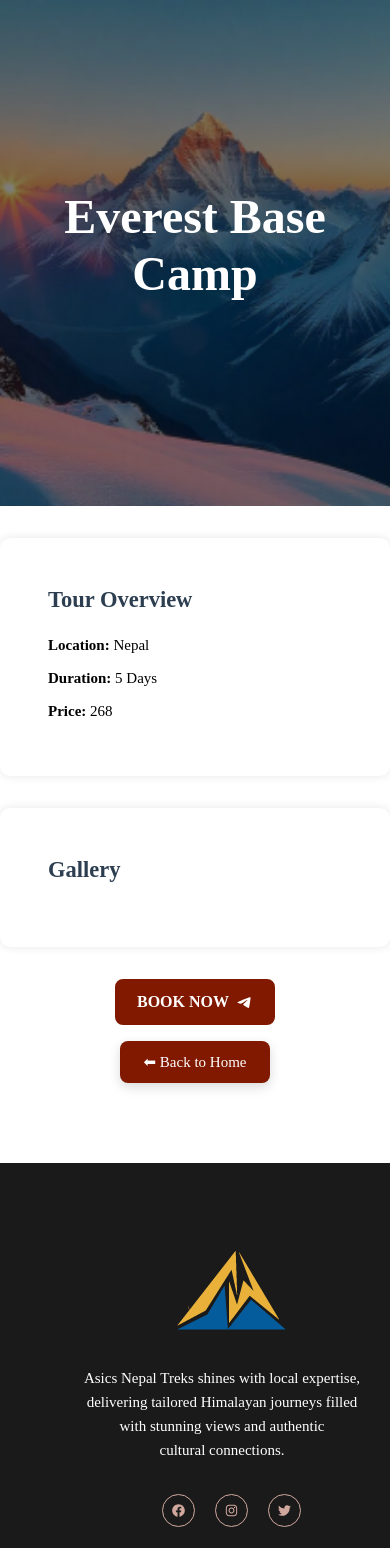
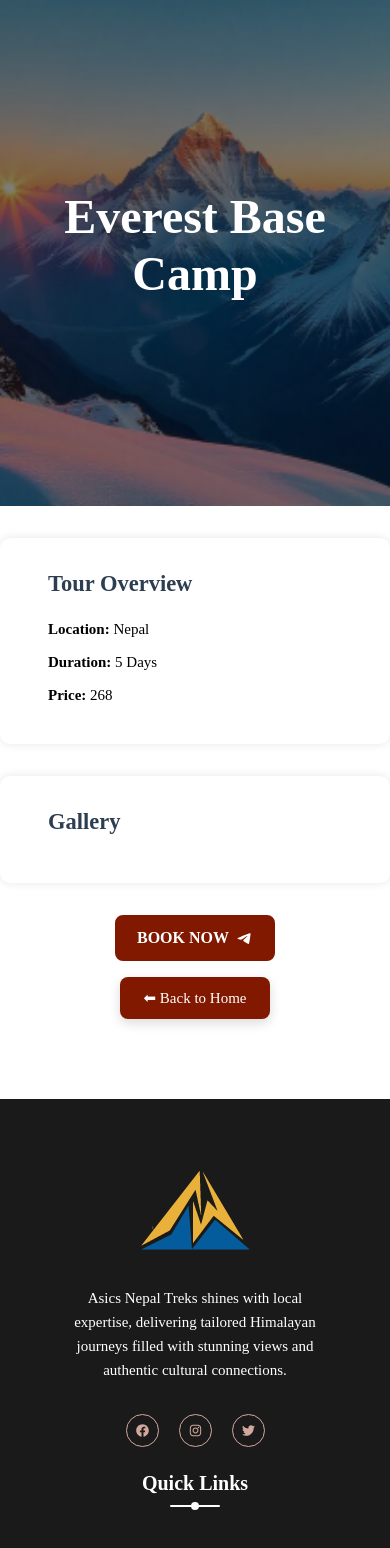
Before and after one commit to sumanmoktan/Travel_Project, a React (Vite) app: page /tour/1 in a window 390 px wide. Shown: the top 1548 px of the page. Built offline with nearby package versions, Linux system fonts and the light colour scheme; a web font is replaced by a local one.

Commit message:
changes done on index.css for responsive

```diff
--- a/src/index.css
+++ b/src/index.css
@@ -149,10 +149,10 @@ body {
     .swiper{
         max-width: 350px;
     }
-    /* .footer-container{
+    .footer-container{
         grid-template-columns: 1fr;
         text-align: center;
-    } */
+    }
     .home-container,
     .about-container,
     .footer-container {
@@ -160,7 +160,7 @@ body {
         text-align: center;
         }
     .footer-logo-img,
-    .footer.description{
+    .footer-description{
         margin-inline: auto;
     }
     .footer.description,
@@ -181,8 +181,10 @@ body {
 
 /* For small devices */
 @media screen and (max-width: 576px) {
-    .container {
-        padding: 1rem;
+   .container {
+        padding: 0 1rem; /* Ensure positive padding */
+        width: 100%;
+        overflow-x: hidden;
     }
 
     .about-data {
@@ -193,13 +195,33 @@ body {
         gap: 1rem; /* Optional: adds spacing between items */
     }
 
+    .about-img {
+        width: 100%;
+        max-width: 330px;
+    }
+
+    .about-content {
+        width: 100%;
+        overflow-wrap: break-word; /* Ensures long words wrap */
+        word-wrap: break-word;
+        word-break: break-word;
+    }
+
     .about-no {
         font-size: 2rem;
     }
+    body {
+    overflow-x: hidden;
+  }
 }
 
 @media screen and (max-width: 460px) {
     .booking-form{
         padding: 0;
     }
+    .footer-gallery {
+    display: grid;
+    grid-template-columns: repeat(2, 1fr); /* Two equal columns */
+    gap: 0.5rem; /* Optional: space between images */
 }
+}
```
